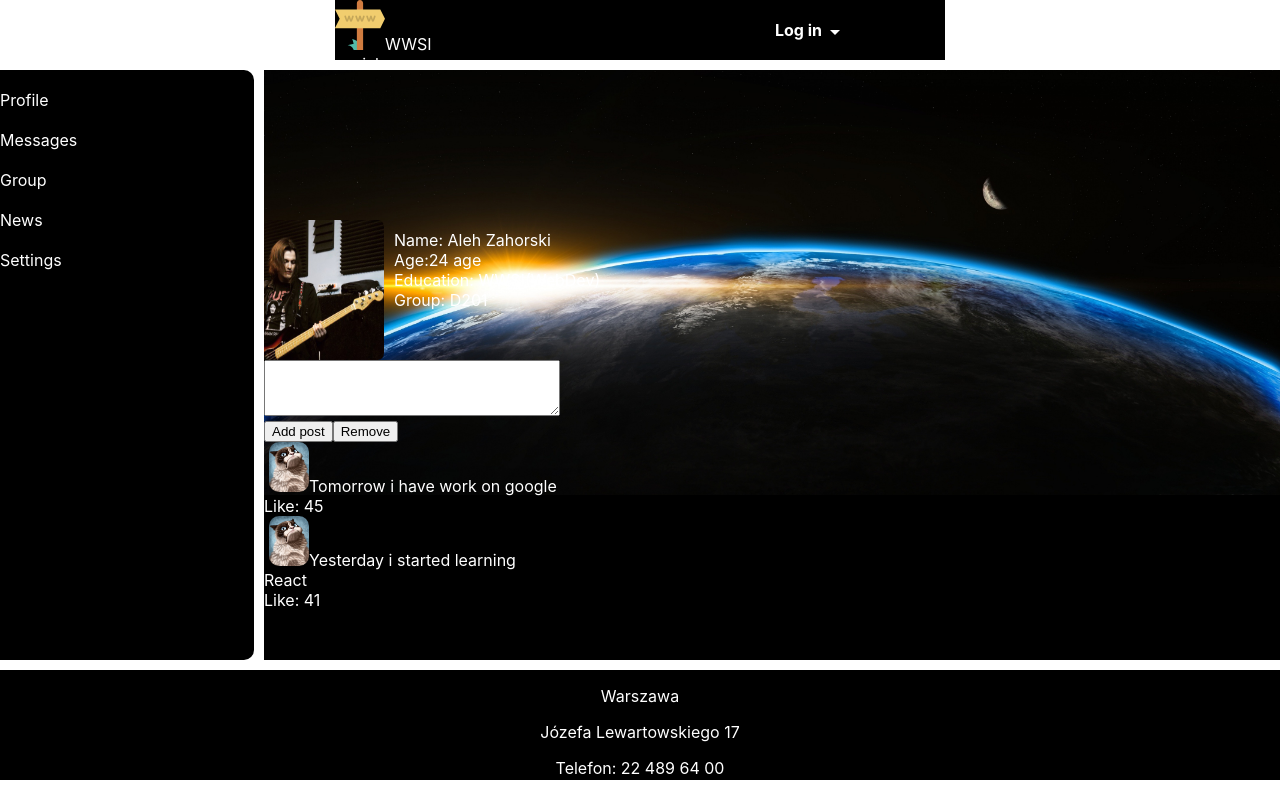
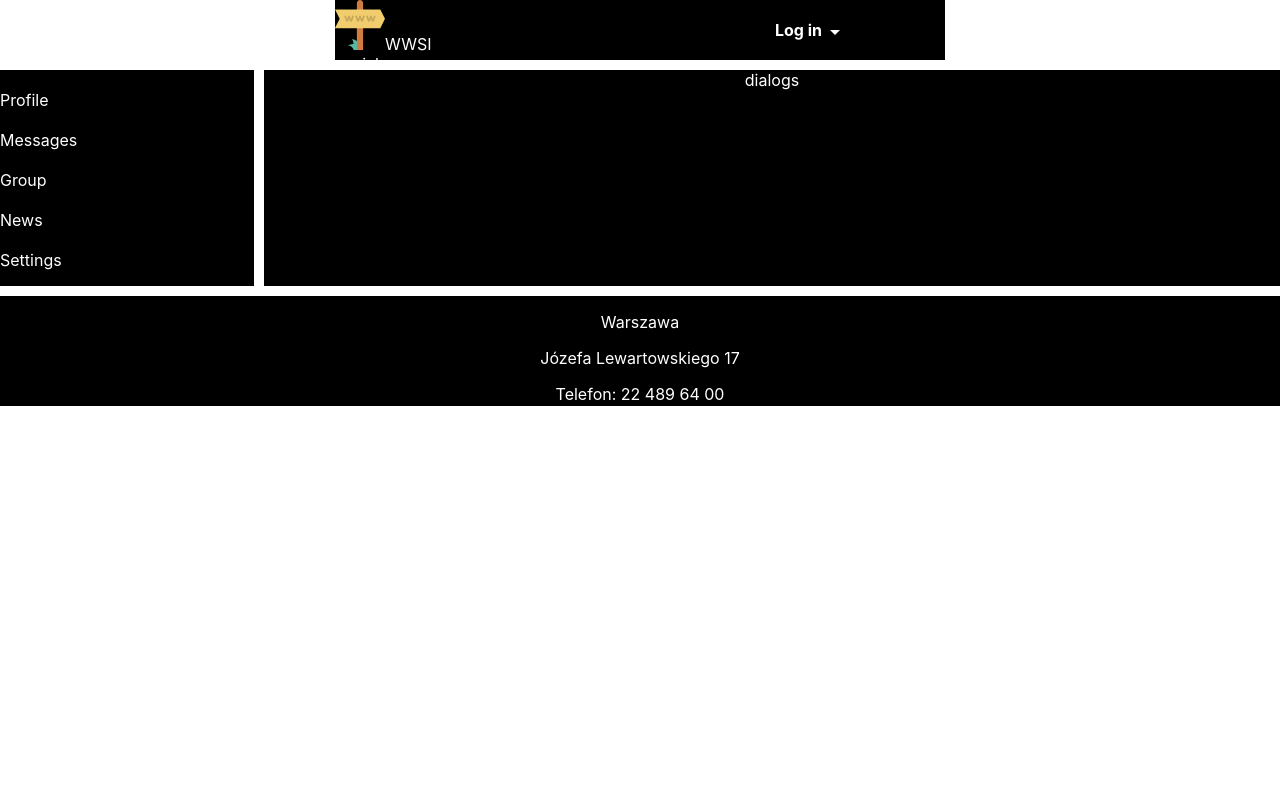
Before and after one commit to AlehZahorski/wwsiSocial, a React (Create React App) app: page /Dialogs in a window 1280 px wide. Built offline with nearby package versions, Linux system fonts and the light colour scheme.

Commit message:
zostal zmieniony Profile

```diff
--- a/src/App.js
+++ b/src/App.js
@@ -2,8 +2,7 @@ import React, { Component } from 'react';
 import './App.css';
 import './components/Footer/Footer.css';
 import './components/Header/Header.css';
-import './components/LeftMenu/LeftMenu.css';
-import style from './components/Profile/Profile.module.css';
+import './components/LeftMenu/LeftMenu.module.css';
 import Header from './components/Header/Header';
 import LeftMenu from './components/LeftMenu/LeftMenu';
 import Profile from './components/Profile/Profile';
@@ -16,8 +15,8 @@ const App = () => {
     <div className="app-wrapper">
     <Header />
     <LeftMenu />
-    <Profile />
-    {/* <Dialogs />*/}
+    {/*<Profile />*/}
+    <Dialogs />
     <Footer />
 
 
--- a/src/components/Dialogs/Dialogs.jsx
+++ b/src/components/Dialogs/Dialogs.jsx
@@ -3,8 +3,8 @@ import style from './Dialogs.module.css';
 
 const Dialogs = (props) => {
   return (
-    <div class={ style.content}>
-    dialogss
+    <div className={style.content}>
+    dialogs
     </div>
   );
 }
--- a/src/components/LeftMenu/LeftMenu.jsx
+++ b/src/components/LeftMenu/LeftMenu.jsx
@@ -1,10 +1,10 @@
 import React, { Component } from 'react';
-import './LeftMenu.css';
+import style from './LeftMenu.module.css';
 
 
 const LeftMenu = () => {
   return (
-    <nav className="leftmenu">
+    <nav className={style.leftmenu}>
     <div className="firstmenu">
     <a href="#">Profile</a>
     </div>
--- a/src/components/LeftMenu/LeftMenu.css
+++ b/src/components/LeftMenu/LeftMenu.module.css
@@ -1,8 +1,6 @@
 .leftmenu{
 grid-area: lmenu;
 background-color: black;
-border-top-right-radius: 10px;
-border-bottom-right-radius: 10px;
 }
 a {
   color: white;
```
